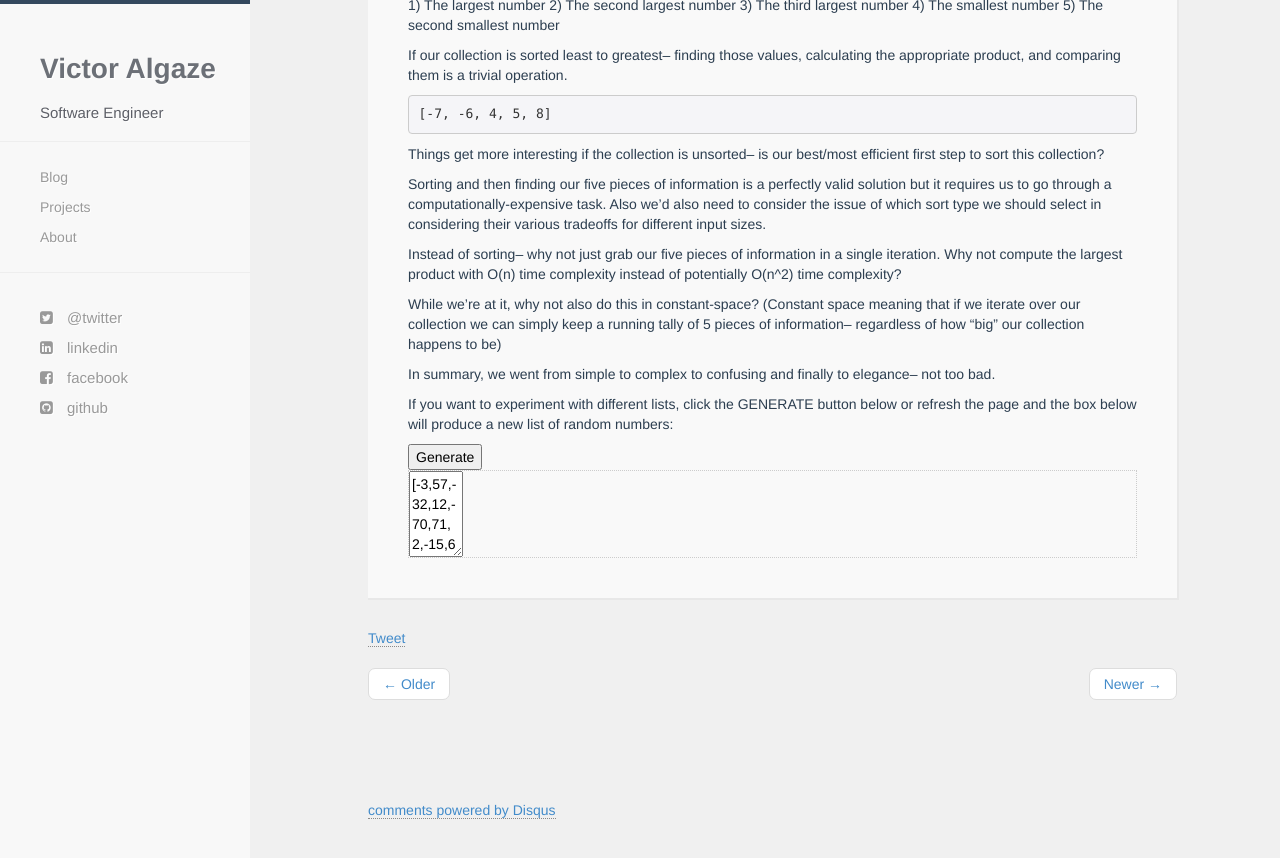
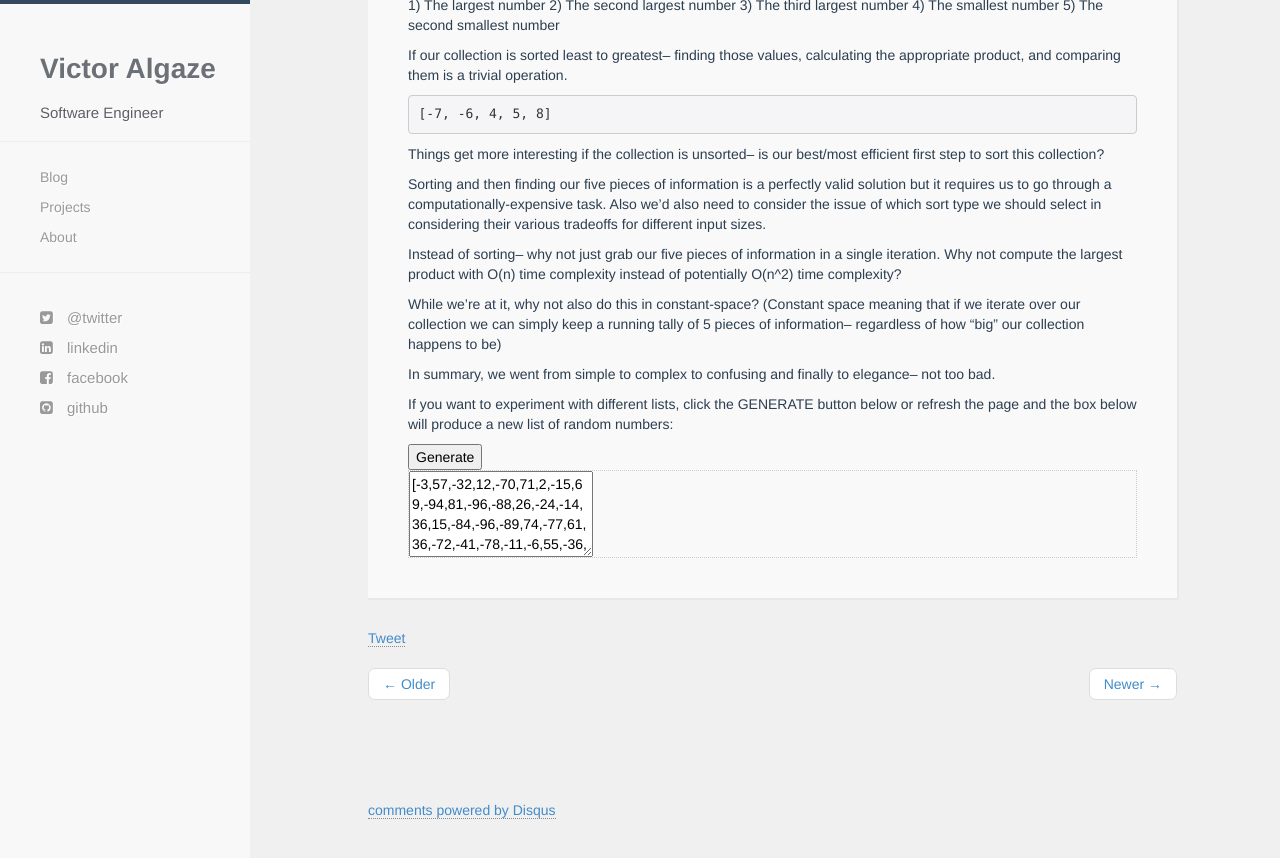
Before and after one commit to valgaze/valgaze.github.io, a Jekyll site: the page built from _posts/2015-09-04-product-three-numbers.md, in a window 1280 px wide and 900 px high, scrolled down 1339 px. Shown: the top 858 px of the window. Built offline with Jekyll 4.4.1, drawn with Linux system fonts in a browser that asks for light colours; nearby versions of some CDN libraries; Markdown is read by kramdown in place of the engine named in the settings; comment, search, counter and statistics services are not loaded.

Commit message:
width 100% on textarea

```diff
--- a/_posts/2015-09-04-product-three-numbers.md
+++ b/_posts/2015-09-04-product-three-numbers.md
@@ -91,7 +91,7 @@ In summary, we went from simple to complex to confusing and finally to elegance-
 If you want to experiment with different lists, click the GENERATE button below or refresh the page and the box below will produce a new list of random numbers:
 
 <button id='generateBtn'>Generate</button>
-<span id="fakePre"><textarea rows="4" cols="4" id="randomlist"></textarea></span>
+<span id="fakePre"><textarea rows="4" id="randomlist"></textarea></span>
 
 
 
```
